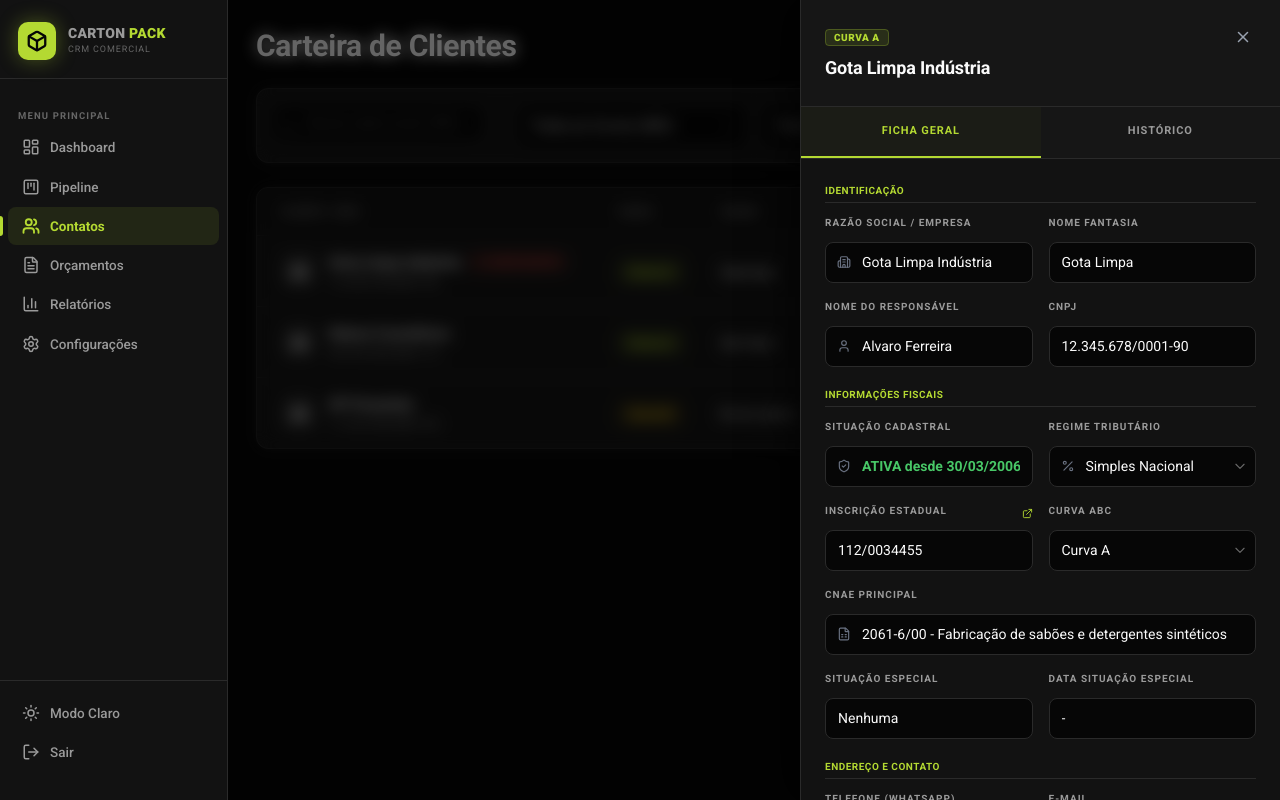
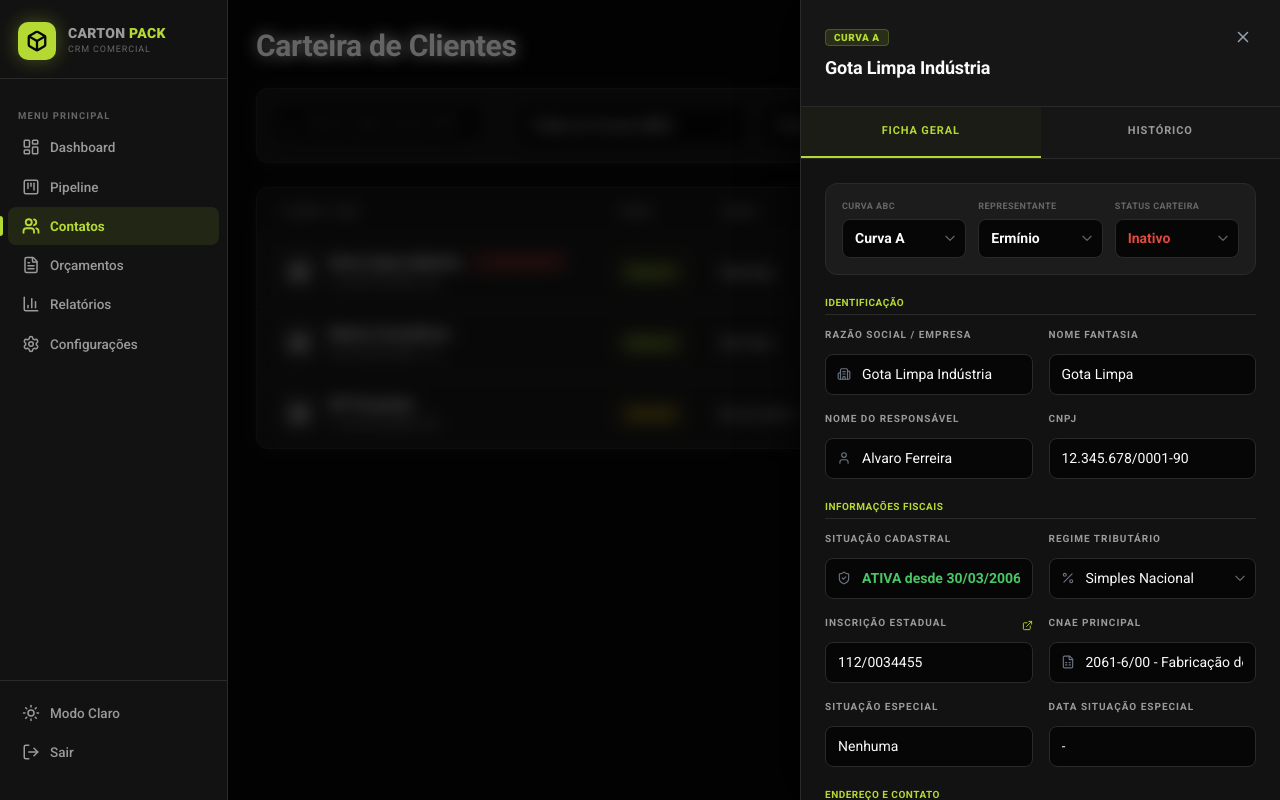
Before and after one commit to mauriciomtabi/CRM-Carton-Pack, a Next.js app: page /contacts in a window 1280 px wide. Both pictures are taken after a click on the element 754 px from the left and 271 px from the top of the page. Built offline with nearby package versions, Linux system fonts and the light colour scheme.

Commit message:
feat: ContactDrawer - move Curva ABC, Representante, and Status to highlight card at top; turn Representative into list select

```diff
--- a/src/app/(crm)/contacts/page.tsx
+++ b/src/app/(crm)/contacts/page.tsx
@@ -115,12 +115,17 @@ function buildAddress(d: any) {
 function ContactDrawer({
   contact,
   onClose,
-  onUpdateContact
+  onUpdateContact,
+  representatives = []
 }: {
   contact: MockContact | null
   onClose: () => void
   onUpdateContact: (contact: MockContact) => void
+  representatives?: string[]
 }) {
+  const representativesList = representatives.length > 0
+    ? representatives
+    : ['Ana Lima', 'Ermínio', 'Carlos Mendes']
   const [isOpen, setIsOpen] = useState(false)
   const [activeTab, setActiveTab] = useState<'geral' | 'historico'>('geral')
 
@@ -184,7 +189,10 @@ function ContactDrawer({
 
   if (!contact) return null
 
-  const handleSaveGeneral = () => {
+  const handleSaveGeneral = (overrides?: Partial<MockContact> | React.FocusEvent) => {
+    const cleanOverrides = overrides && !(overrides as any).nativeEvent
+      ? (overrides as Partial<MockContact>)
+      : {}
     onUpdateContact({
       ...contact,
       name,
@@ -204,7 +212,8 @@ function ContactDrawer({
       taxRegime,
       specialSituation,
       specialSituationDate,
-      stateRegistration
+      stateRegistration,
+      ...cleanOverrides
     })
   }
 
@@ -287,6 +296,61 @@ function ContactDrawer({
           {activeTab === 'geral' && (
             <div className="flex flex-col gap-5 animate-fade-in pb-12">
 
+              {/* Seção Destaques no Topo: Curva, Representante e Status */}
+              <div className="grid grid-cols-3 gap-3 p-4 bg-[var(--card2)] border border-[var(--line)] rounded-xl">
+                <div className="flex flex-col gap-1.5">
+                  <label className="text-[9px] font-bold text-[var(--gray2)] uppercase font-mono tracking-wider">Curva ABC</label>
+                  <select
+                    className="input text-xs py-1 px-2 font-bold text-[var(--lime)] font-mono bg-[var(--charcoal)]"
+                    value={curve}
+                    onChange={(e) => {
+                      const val = e.target.value as any
+                      setCurve(val)
+                      handleSaveGeneral({ curve: val })
+                    }}
+                  >
+                    <option value="A">Curva A</option>
+                    <option value="B">Curva B</option>
+                    <option value="C">Curva C</option>
+                    <option value="D">Curva D</option>
+                  </select>
+                </div>
+
+                <div className="flex flex-col gap-1.5">
+                  <label className="text-[9px] font-bold text-[var(--gray2)] uppercase font-mono tracking-wider">Representante</label>
+                  <select
+                    className="input text-xs py-1 px-2 font-bold bg-[var(--charcoal)]"
+                    value={representative}
+                    onChange={(e) => {
+                      const val = e.target.value
+                      setRepresentative(val)
+                      handleSaveGeneral({ representative: val })
+                    }}
+                  >
+                    {representativesList.map(rep => (
+                      <option key={rep} value={rep}>{rep}</option>
+                    ))}
+                  </select>
+                </div>
+
+                <div className="flex flex-col gap-1.5">
+                  <label className="text-[9px] font-bold text-[var(--gray2)] uppercase font-mono tracking-wider">Status Carteira</label>
+                  <select
+                    className="input text-xs py-1 px-2 font-bold bg-[var(--charcoal)]"
+                    style={{ color: status === 'ativo' ? 'var(--green)' : 'var(--red)' }}
+                    value={status}
+                    onChange={(e) => {
+                      const val = e.target.value as any
+                      setStatus(val)
+                      handleSaveGeneral({ status: val })
+                    }}
+                  >
+                    <option value="ativo">Ativo</option>
+                    <option value="inativo">Inativo</option>
+                  </select>
+                </div>
+              </div>
+
               {/* Seção: Identificação */}
               <div>
                 <h3 className="text-[10px] uppercase font-bold tracking-wider text-[var(--lime)] mb-3 border-b border-[var(--line)] pb-1">Identificação</h3>
@@ -362,7 +426,7 @@ function ContactDrawer({
                           style={{ color: registrationStatus.includes('ATIVA') ? 'var(--green)' : 'var(--white)' }}
                           value={registrationStatus}
                           onChange={(e) => setRegistrationStatus(e.target.value)}
-                          onBlur={handleSaveGeneral}
+                          onBlur={() => handleSaveGeneral()}
                         />
                       </div>
                     </div>
@@ -374,8 +438,10 @@ function ContactDrawer({
                         <select
                           className="input"
                           value={taxRegime}
-                          onChange={(e) => setTaxRegime(e.target.value as any)}
-                          onBlur={handleSaveGeneral}
+                          onChange={(e) => {
+                            setTaxRegime(e.target.value as any)
+                            handleSaveGeneral({ taxRegime: e.target.value as any })
+                          }}
                         >
                           <option value="MEI">MEI</option>
                           <option value="Simples Nacional">Simples Nacional</option>
@@ -408,24 +474,8 @@ function ContactDrawer({
                         placeholder="Insira a IE manualmente"
                         value={stateRegistration}
                         onChange={(e) => setStateRegistration(e.target.value)}
-                        onBlur={handleSaveGeneral}
+                        onBlur={() => handleSaveGeneral()}
                       />
-                    </div>
-
-                    <div className="flex flex-col gap-1.5">
-                      <label className="label">Curva ABC</label>
-                      <select
-                        className="input"
-                        value={curve}
-                        onChange={(e) => setCurve(e.target.value as any)}
-                        onBlur={handleSaveGeneral}
-                      >
-                        <option value="A">Curva A</option>
-                        <option value="B">Curva B</option>
-                        <option value="C">Curva C</option>
-                        <option value="D">Curva D</option>
-                      </select>
-                    </div>
                     </div>
 
                     <div className="flex flex-col gap-1.5">
@@ -437,8 +487,9 @@ function ContactDrawer({
                           className="input"
                           value={mainCnae}
                           onChange={(e) => setMainCnae(e.target.value)}
-                        onBlur={handleSaveGeneral}
+                          onBlur={() => handleSaveGeneral()}
                         />
+                      </div>
                     </div>
                   </div>
 
@@ -450,7 +501,7 @@ function ContactDrawer({
                         className="input"
                         value={specialSituation}
                         onChange={(e) => setSpecialSituation(e.target.value)}
-                        onBlur={handleSaveGeneral}
+                        onBlur={() => handleSaveGeneral()}
                       />
                     </div>
 
@@ -461,7 +512,7 @@ function ContactDrawer({
                         className="input"
                         value={specialSituationDate}
                         onChange={(e) => setSpecialSituationDate(e.target.value)}
-                        onBlur={handleSaveGeneral}
+                        onBlur={() => handleSaveGeneral()}
                       />
                     </div>
                   </div>
@@ -524,7 +575,7 @@ function ContactDrawer({
                         className="input"
                         value={city}
                         onChange={(e) => setCity(e.target.value)}
-                        onBlur={handleSaveGeneral}
+                        onBlur={() => handleSaveGeneral()}
                       />
                     </div>
 
@@ -536,34 +587,8 @@ function ContactDrawer({
                         className="input uppercase text-center font-bold font-mono"
                         value={state}
                         onChange={(e) => setState(e.target.value.toUpperCase())}
-                        onBlur={handleSaveGeneral}
+                        onBlur={() => handleSaveGeneral()}
                       />
-                    </div>
-                  </div>
-
-                  <div className="grid grid-cols-2 gap-4">
-                    <div className="flex flex-col gap-1.5">
-                      <label className="label">Representante</label>
-                      <input
-                        type="text"
-                        className="input"
-                        value={representative}
-                        onChange={(e) => setRepresentative(e.target.value)}
-                        onBlur={handleSaveGeneral}
-                      />
-                    </div>
-
-                    <div className="flex flex-col gap-1.5">
-                      <label className="label">Status Carteira</label>
-                      <select
-                        className="input"
-                        value={status}
-                        onChange={(e) => setStatus(e.target.value as any)}
-                        onBlur={handleSaveGeneral}
-                      >
-                        <option value="ativo">Ativo</option>
-                        <option value="inativo">Inativo</option>
-                      </select>
                     </div>
                   </div>
                 </div>
@@ -1423,6 +1448,7 @@ export default function ContactsPage() {
         contact={selectedContact}
         onClose={() => setSelectedContact(null)}
         onUpdateContact={handleUpdateContact}
+        representatives={representatives}
       />
 
       {/* New Contact Modal with CNPJ Autopopulate */}
```
Lines whose indentation alone changed are shown as unchanged.
